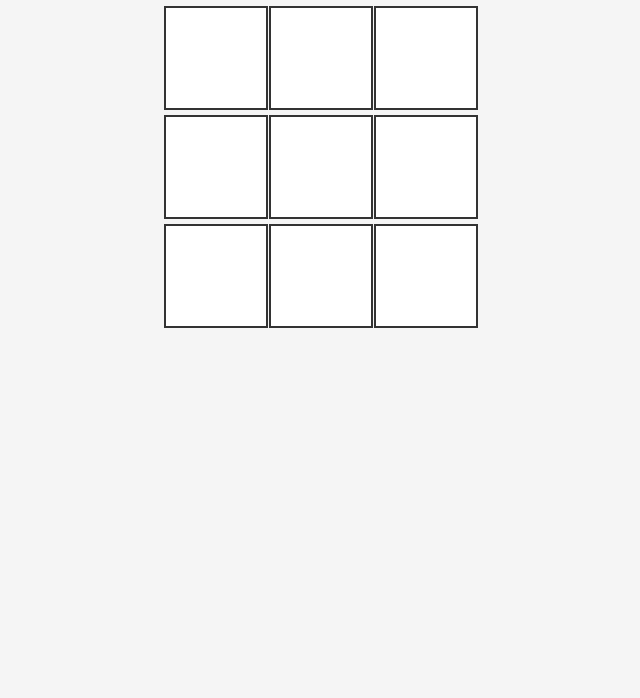
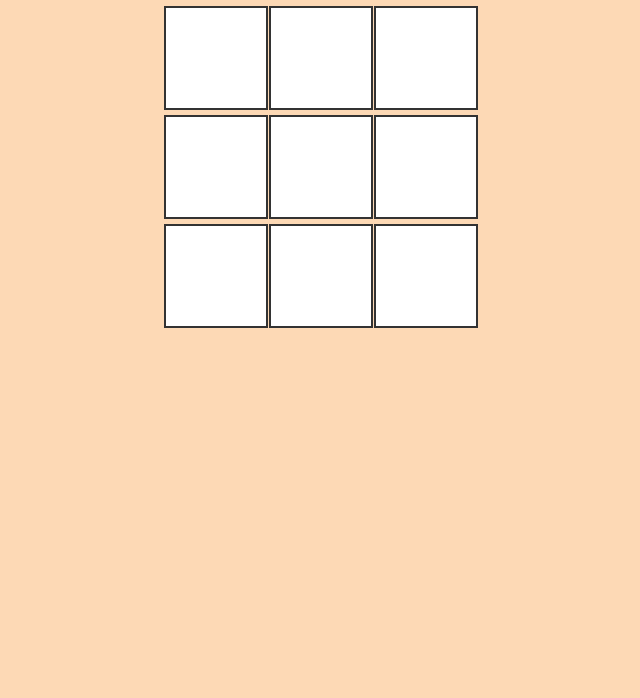
Before and after one commit to OlgaWhat/Super-X-O, a plain HTML site: page index.html in a window 1280 px wide. Shown: the part 102-800 px from the top of the page, without its empty margins (321-961 px from the left). Drawn offline with Linux system fonts and the light colour scheme.

Commit message:
Update style.css

```diff
--- a/style.css
+++ b/style.css
@@ -2,7 +2,7 @@ body {
     font-family: Arial, sans-serif;
     text-align: center;
     margin-top: 50px;
-    background-color: #f5f5f5;
+    background-color: #fdd9b5;
 }
 
 .board {
```
